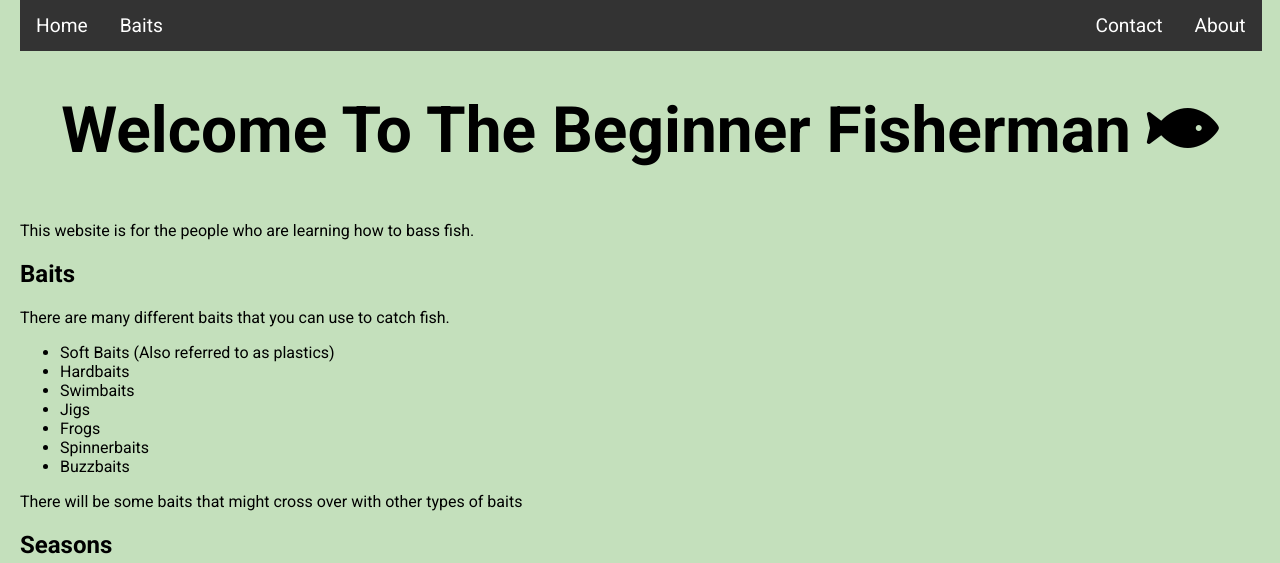
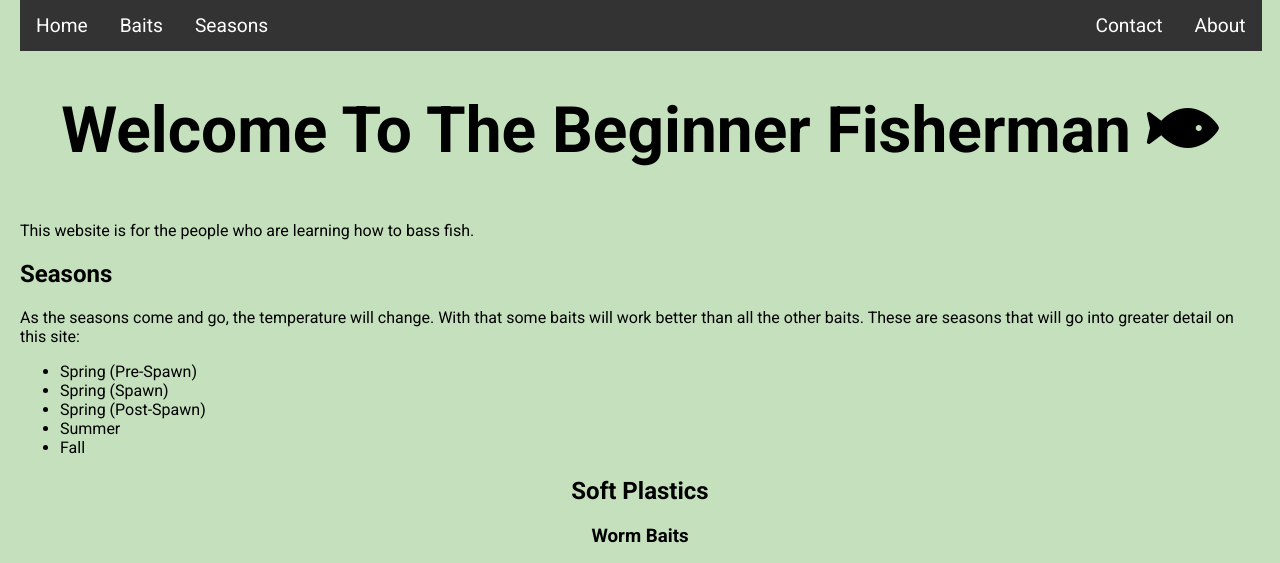
Before and after one commit to peterradev/TheBeginnerFisher, a plain HTML site: page Website/tbfisher.html in a window 1280 px wide. Shown: the top 563 px of the page. Drawn offline with Linux system fonts and the light colour scheme.

Commit message:
Added another page and some page design

```diff
--- a/Website/tbfisher.css
+++ b/Website/tbfisher.css
@@ -61,6 +61,10 @@ img{
     font-size: 4rem;
 }
 
+.info p{
+    text-align: center;
+}
+
 /*Got the row and column from https://www.w3schools.com/howto/howto_css_images_side_by_side.asp
 /* Three image containers (use 25% for four, and 50% for two, etc) */
 .column {
--- a/Website/tbfisher.html
+++ b/Website/tbfisher.html
@@ -16,6 +16,7 @@
         <ul>
             <li class="home"><a href="file:///C:/Users/peter/Documents/Loyola/COMP%20324/TheBeginnerFisher/Website/tbfisher.html">Home</a></li>
             <li class="baits"><a href="file:///C:/Users/peter/Documents/Loyola/COMP%20324/TheBeginnerFisher/Website/baits.html">Baits</a></li>
+            <li class="seasons"><a href="file:///C:/Users/peter/Documents/Loyola/COMP%20324/TheBeginnerFisher/Website/seasons.html">Seasons</a></li>
             <li class="about"><a href="#">About</a></li>
             <li class="contact"><a href="#">Contact</a></li>
         </ul>
@@ -29,22 +30,7 @@
             </article>
         </section>
 
-        <section class="baits">
-            <h1>Baits</h1>
-            <article>
-                <p>There are many different baits that you can use to catch fish.</p>
-                <ul>
-                    <li>Soft Baits (Also referred to as plastics)</li>
-                    <li>Hardbaits</li>
-                    <li>Swimbaits</li>
-                    <li>Jigs</li>
-                    <li>Frogs</li>
-                    <li>Spinnerbaits</li>
-                    <li>Buzzbaits</li>
-                </ul>
-                <p>There will be some baits that might cross over with other types of baits</p>
-            </article>
-        </section>
+
 
         <section class="seasons">
             <h1>Seasons</h1>
```
Also changed, not shown: Website/baits.html (+10 -1 lines), Website/seasons.html (added, +28 -0 lines).
